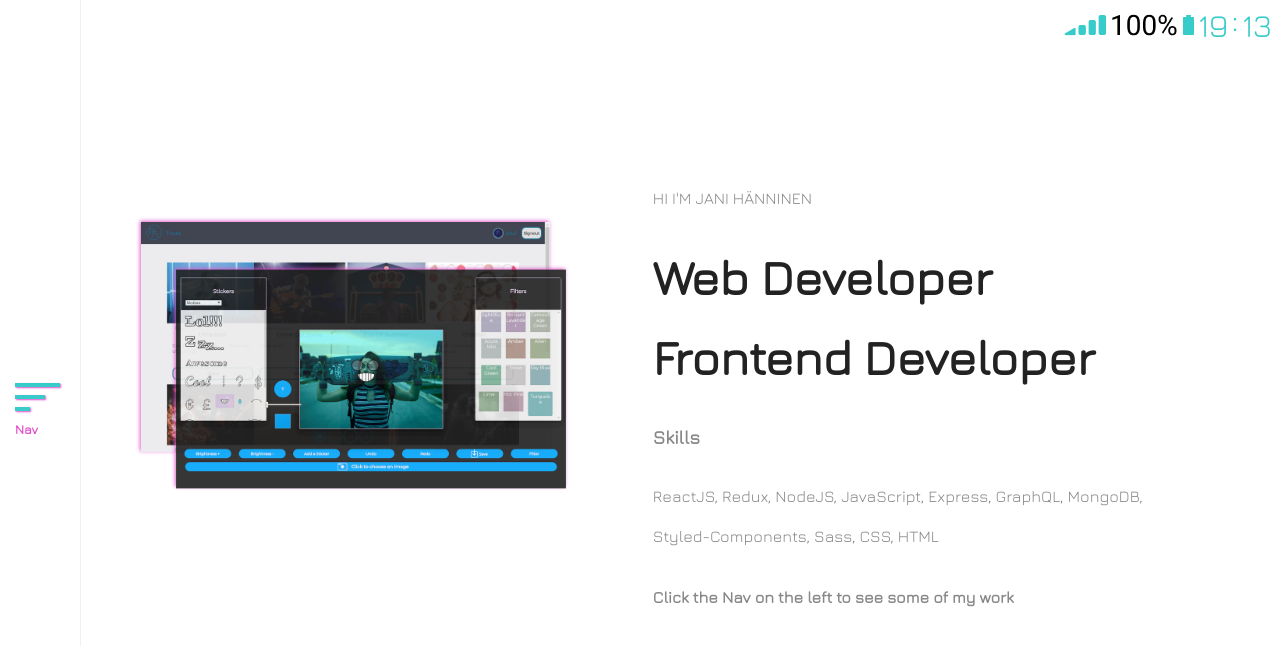
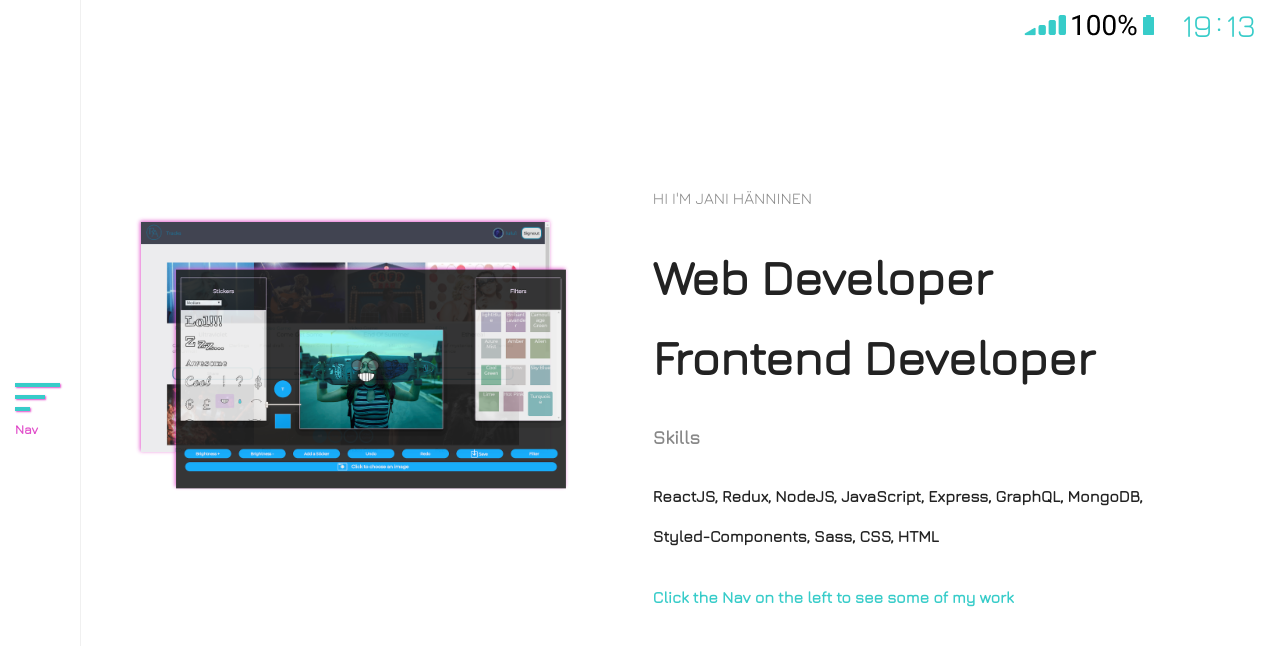
Before and after one commit to jh1992jh/jh-portfolio, a React (Create React App) app: page / in a window 1280 px wide. Shown: the top 646 px of the page. Built offline with nearby package versions, Linux system fonts and the light colour scheme.

Commit message:
Changed the color of few titles

```diff
--- a/src/components/infoTabs/InfoTabs.js
+++ b/src/components/infoTabs/InfoTabs.js
@@ -6,6 +6,7 @@ import { icons } from "../../images-and-icons";
 import ThumbNails from "./ThumbNails";
 
 const Battery = styled.img`
+  margin: 0 1.5em;
   @media (max-width: 1025px) {
     max-height: 30px;
     width: auto;
@@ -65,9 +66,10 @@ const ForDesktop = styled.div`
 const TopBar = styled.div`
   position: fixed;
   top: 0;
-  right: 0.5em;
+  right: 1.5em;
   display: flex;
   align-items: center;
+  justify-content: space-around;
 
   @media (max-width: 1025px) {
     top: 0.5em;
--- a/src/components/infoTabs/Introduction.js
+++ b/src/components/infoTabs/Introduction.js
@@ -36,9 +36,12 @@ const Skills = styled.div`
   }
 
   p {
-    color: #888;
+    color: #222;
+    font-weight: 600;
   }
 `;
+
+// Try color: #222; to Skills p tag
 
 const Padding = styled.div`
   @media (max-width: 1025px) {
@@ -47,7 +50,7 @@ const Padding = styled.div`
 `;
 
 const CTA = styled.h4`
-  color: #888;
+  color: #37ccc9;
 `;
 const Introduction = () => (
   <IntroductionStyled>
--- a/src/components/infoTabs/ThumbNails.js
+++ b/src/components/infoTabs/ThumbNails.js
@@ -63,7 +63,6 @@ const ThumbNails = () => {
     //secondThumbNailIndex <= 1 && setSecondThumbNailIndex(3);
     setFirstThumbNailIndex(firstThumbNailIndex - 1);
     setSecondThumbNailIndex(secondThumbNailIndex - 1);
-    console.log(firstThumbNailIndex);
   }, 3000);
 
   const topPicProps = useSpring({
```
